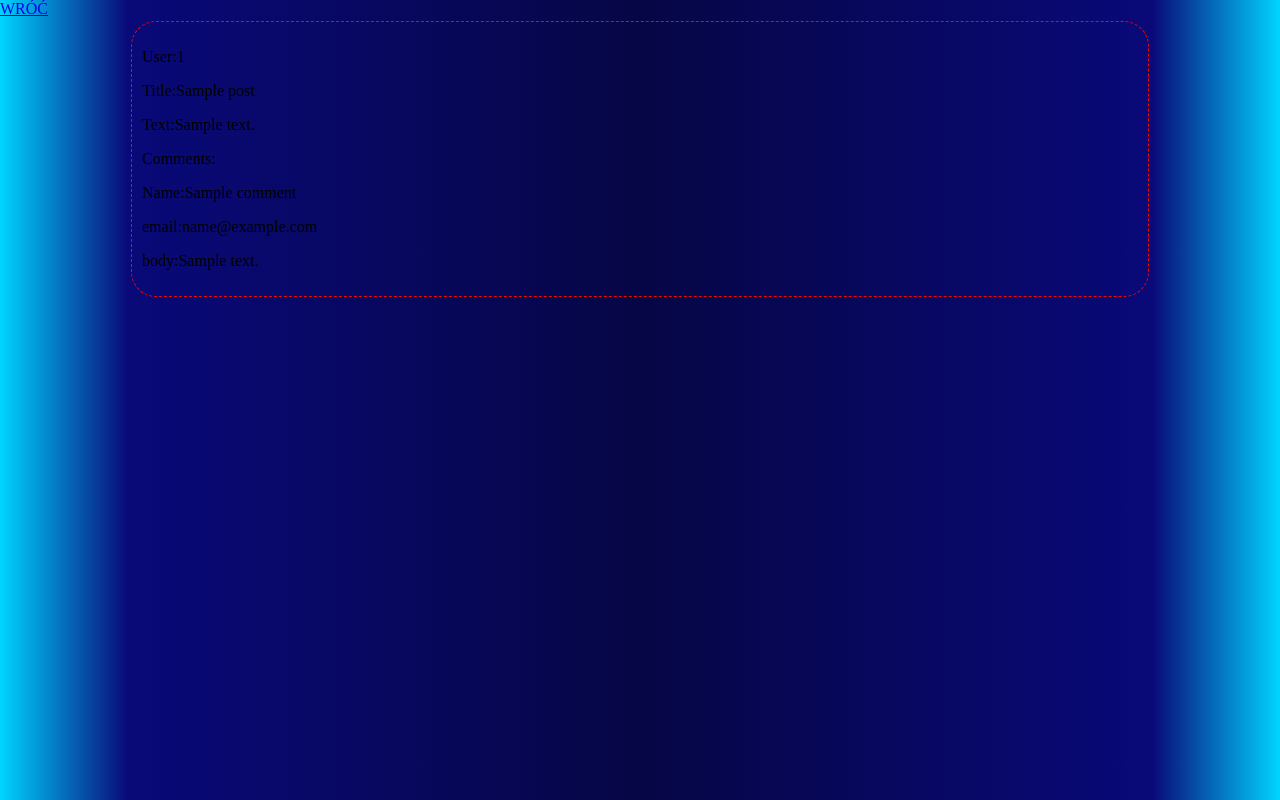
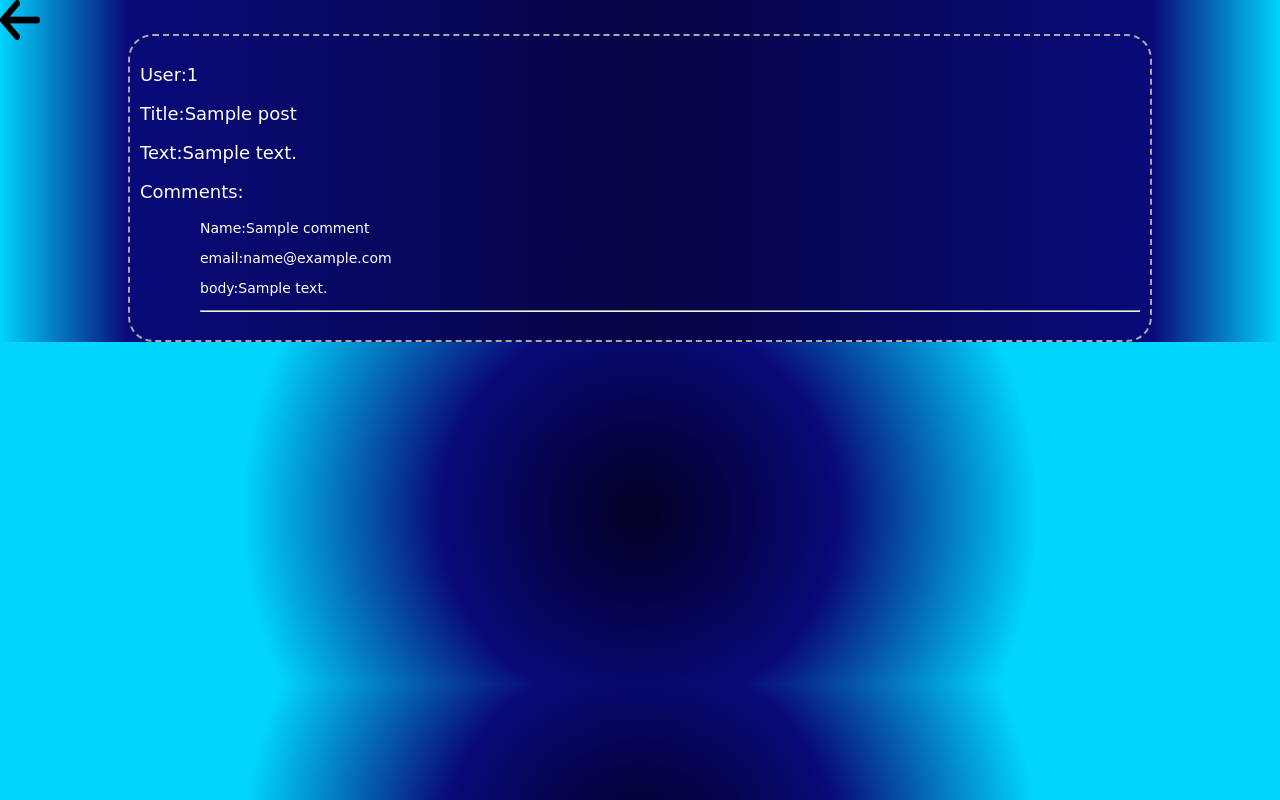
Before and after one commit to borowikdamian/DelayedInBasement, a Flask app: template templates/posty.html in a window 1280 px wide. Run offline with Flask 3, Linux system fonts and the light colour scheme; the template is opened without the code that fills it: most values are stand-ins (such as "Sample title", 1, 10 or a date in 2020).

Commit message:
changes in css file

```diff
--- a/static/css/style.css
+++ b/static/css/style.css
@@ -1,21 +1,27 @@
+*{
+    font-family: Comic Sans MS, Comic Sans, cursive;
+    color: white;
+}
 
 body{
     margin:0;
     padding:0;
     background: rgb(2,0,36);
     background: radial-gradient(circle, rgba(2,0,36,1) 0%, rgba(9,9,121,1) 30%, rgba(0,212,255,1) 60%, rgba(0,212,255,1) 76%, rgba(0,212,255,1) 80%, rgba(0,212,255,1) 100%);
-    height: 100vh;
-
+    height: 100%;
 }
 main{
-    margin:0 auto;
-    top: 40%;
-    width: 40vw;
-    height: 30vh;
+    margin: 0 auto;
+    width: 40%;
+    height: 100vh;
     text-align: center;
     position: relative;
 
 
+}
+main form{
+    position: relative;
+    top:40%
 }
 main input{
     width:80%;
@@ -50,11 +56,11 @@ main button:active{
 header{
     height: 50px;
 }
+
 #body{
     height: 100%;
     background: rgb(0,212,255);
-background: linear-gradient(90deg, rgba(0,212,255,1) 0%, rgba(9,9,121,1) 10%, rgba(6,6,70,1) 50%, rgba(9,9,121,1) 90%, rgba(0,212,255,1) 100%);
-
+    background: linear-gradient(90deg, rgba(0,212,255,1) 0%, rgba(9,9,121,1) 10%, rgba(6,6,70,1) 50%, rgba(9,9,121,1) 90%, rgba(0,212,255,1) 100%);
 }
 i{
     position: absolute;
@@ -71,10 +77,21 @@ i{
 article{
     margin:0 auto;
     width: 80vw;
+    margin-top: -20px;
+
 }
 section{
-    border: 1px red dashed;
+    border: 2px darkgray dashed;
     border-radius: 25px;
     padding:10px;
-    margin: 3px;
+    margin-top: 10px;
+    font-size:18px
 }
+
+#comment{
+    margin:0 auto 0 60px;
+    font-size:14px
+}
+img{
+    color:white;
+}
--- a/templates/posty.html
+++ b/templates/posty.html
@@ -13,7 +13,7 @@
     <body>
         <div id="body">
             <a href="{{ url_for('index') }}" method="POST">
-                WRÓĆ
+                <img src="{{ url_for('static', filename='powrot.png') }}" alt="Cofnij" width="40px" height="40px">
             </a>
             <article>
 
@@ -25,9 +25,12 @@
                     <p>Comments:
                         {%for y in comments
                             if x["id"] == y["postId"]:%}
+                            <div id="comment">
                             <p>Name:{{y["name"]}} </p>
                             <p>email:{{y["email"]}}</p>
                             <p>body:{{y["body"]}}</p>
+                            <hr>
+                            </div>
                         {% endfor %}
 
                     </p>
```
Also changed, not shown: static/powrot.png (added).
